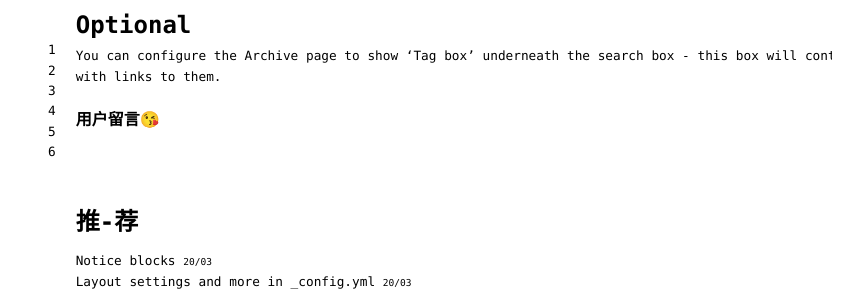
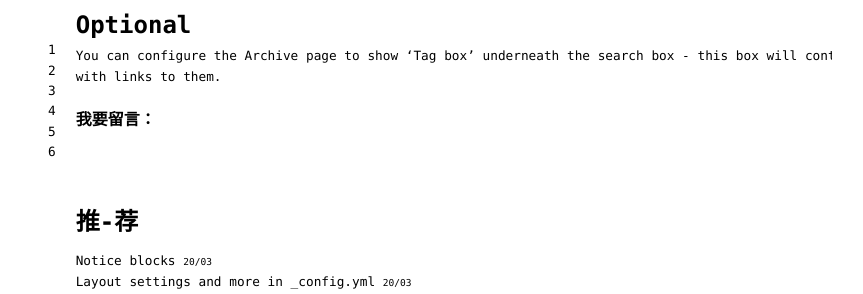
Before and after one commit to FUNzmr/Remember, a Jekyll site: the page built from _posts/2017-03-18-tags-in-dactyl.md, in a window 1280 px wide. Shown: the part 1491-1785 px from the top of the page, without its empty margins (208-1071 px from the left). Built offline with Jekyll 4.4.1, drawn with Linux system fonts in a browser that asks for light colours; some web fonts are replaced; comment, search, counter and statistics services are not loaded.

Commit message:
Update valine_comments.html

```diff
--- a/_includes/externals/valine_comments.html
+++ b/_includes/externals/valine_comments.html
@@ -1,5 +1,5 @@
 <br>
-<h4 align="left">用户留言😘</h4>
+<h4 align="left">我要留言：</h4>
 <div id="comments"></div>
     <!--Leancloud 操作库:-->
     <script src="//cdn1.lncld.net/static/js/3.0.4/av-min.js"></script>
```
